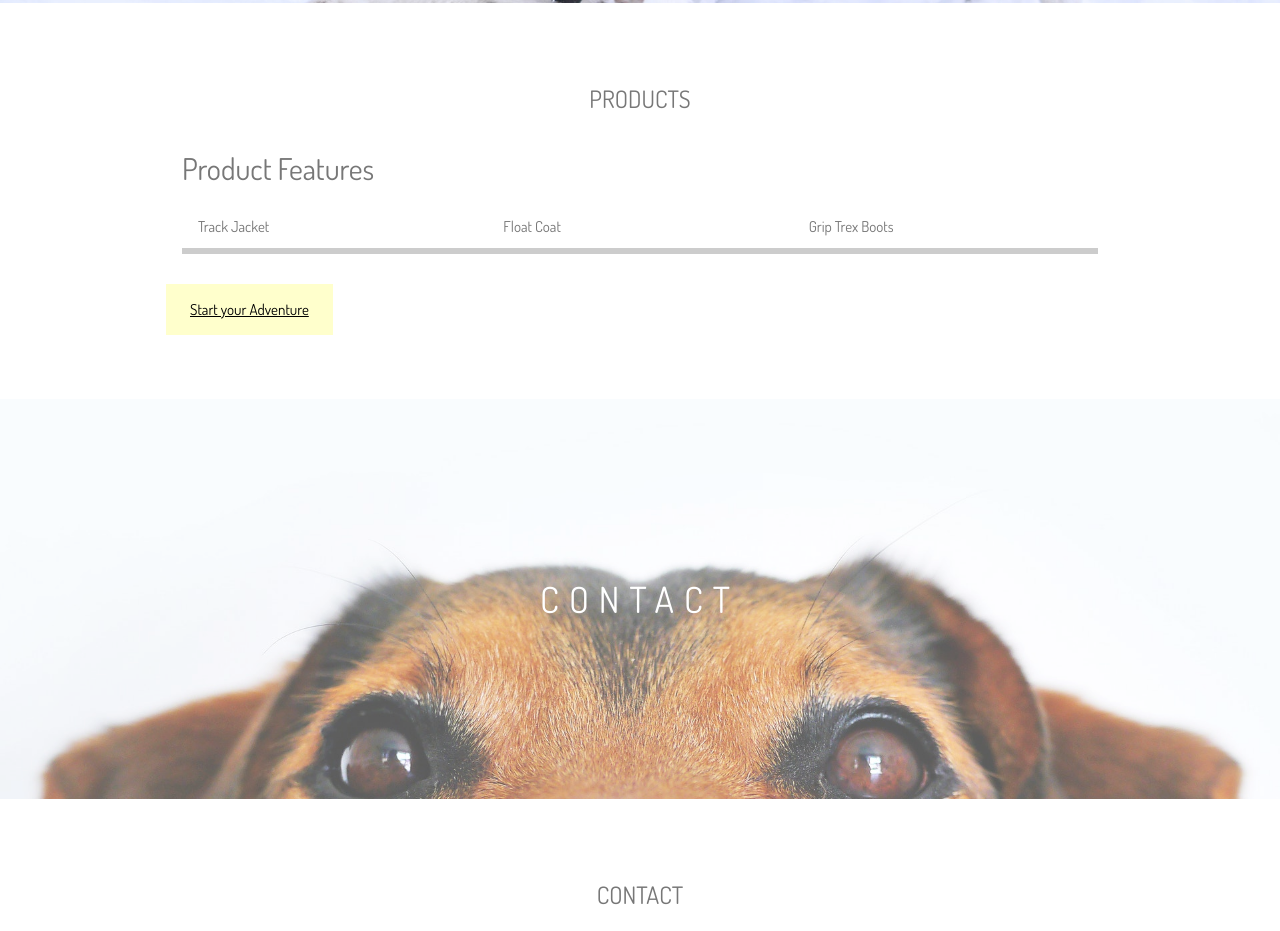
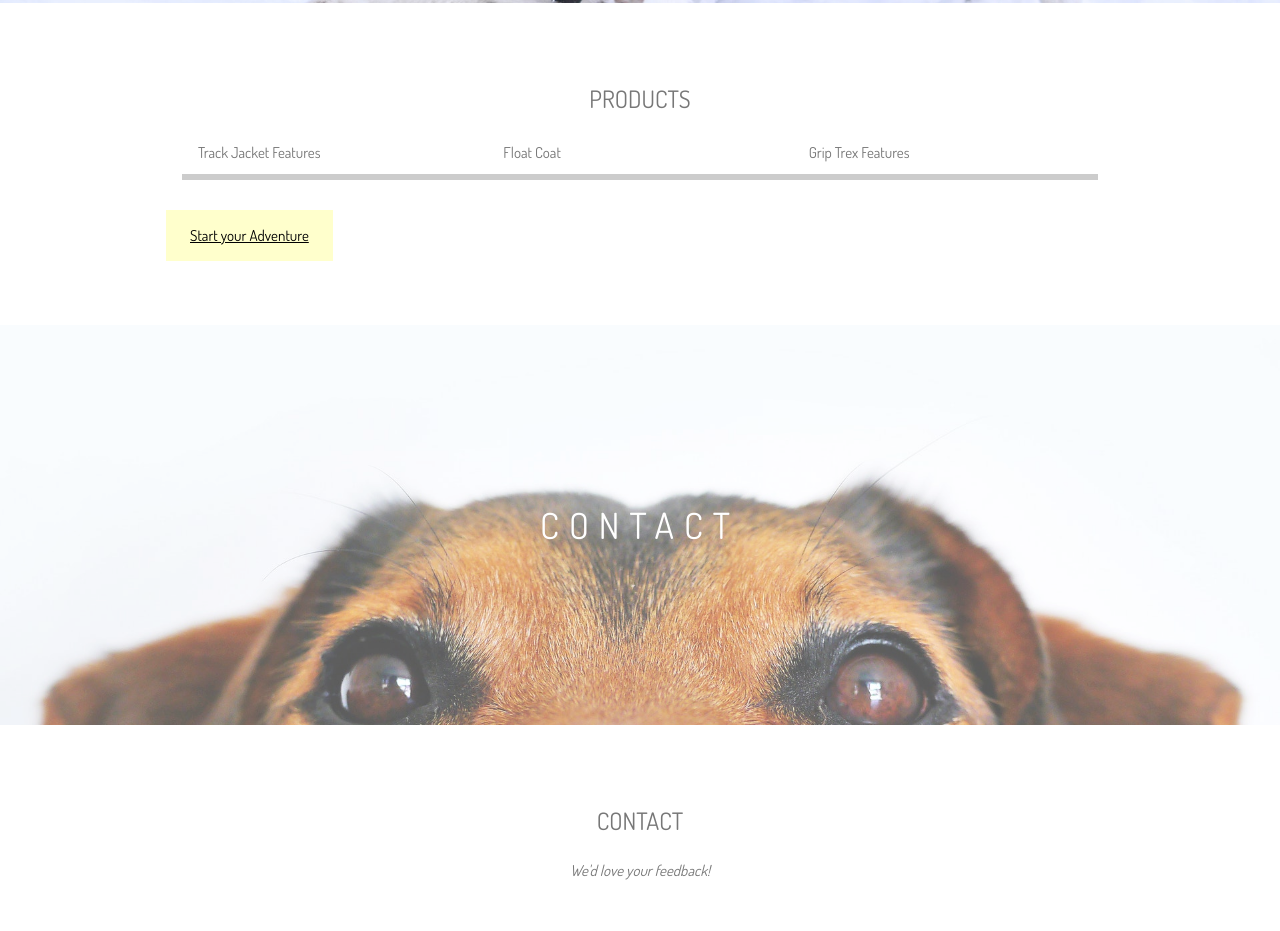
Before and after one commit to ashley-emma/4-product-bourgeois, a plain HTML site: page index.html in a window 1280 px wide. Shown: the part 2695-3626 px from the top of the page. Drawn offline with nearby package versions, Linux system fonts and the light colour scheme.

Commit message:
Update index.html

```diff
--- a/index.html
+++ b/index.html
@@ -178,22 +178,21 @@
 
                 <!-- Tabs (Product Features) -->
                 <div class="w3-container">
-                    <h2>Product Features</h2>
 
                     <div class="w3-row">
                         <a href="javascript:void(0)" onclick="openCity(event, 'London');">
-                            <div class="w3-third tablink w3-bottombar w3-hover-light-grey w3-padding">Track Jacket</div>
+                            <div class="w3-third tablink w3-bottombar w3-hover-light-grey w3-padding">Track Jacket Features</div>
                         </a>
                         <a href="javascript:void(0)" onclick="openCity(event, 'Paris');">
                             <div class="w3-third tablink w3-bottombar w3-hover-light-grey w3-padding">Float Coat</div>
                         </a>
                         <a href="javascript:void(0)" onclick="openCity(event, 'Tokyo');">
-                            <div class="w3-third tablink w3-bottombar w3-hover-light-grey w3-padding">Grip Trex Boots</div>
+                            <div class="w3-third tablink w3-bottombar w3-hover-light-grey w3-padding">Grip Trex Features</div>
                         </a>
                     </div>
 
                     <div id="London" class="w3-container city" style="display:none">
-                        <h2>London</h2>
+                        <h2>Track Jacket</h2>
                         <p>London is the capital city of England.</p>
                     </div>
 
@@ -203,7 +202,7 @@
                     </div>
 
                     <div id="Tokyo" class="w3-container city" style="display:none">
-                        <h2>Tokyo</h2>
+                        <h2>Grip Trex Boots</h2>
                         <p>Tokyo is the capital of Japan.</p>
                     </div>
                 </div>
```
